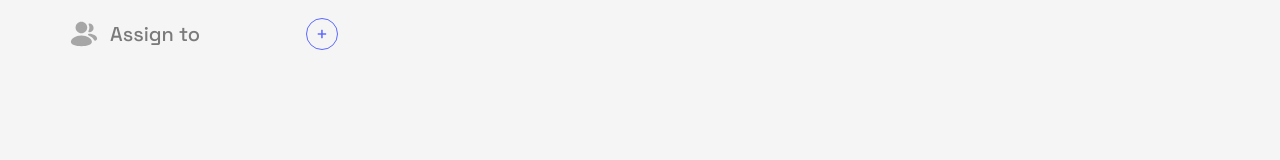
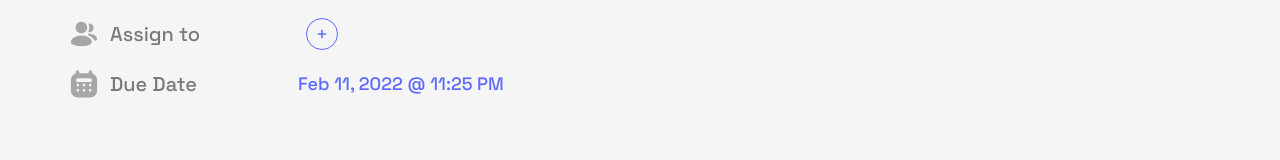
Before and after one commit to gyenabubakar/tasksheet-app, a Next.js app: page /app/new-task in a window 1280 px wide. Shown: the part 379-539 px from the top of the page. Built offline with nearby package versions, Linux system fonts and the light colour scheme.

Commit message:
added date/time picker

```diff
--- a/package.json
+++ b/package.json
@@ -15,8 +15,10 @@
     "http-status-codes": "^2.2.0",
     "moment": "^2.29.1",
     "next": "12.0.10",
+    "next-transpile-modules": "^9.0.0",
     "nextjs-progressbar": "^0.0.13",
     "react": "17.0.2",
+    "react-datepicker": "^4.6.0",
     "react-dom": "17.0.2",
     "react-toastify": "^8.1.1",
     "react-tooltip": "^4.2.21",
@@ -25,8 +27,10 @@
     "validator": "^13.7.0"
   },
   "devDependencies": {
+    "@babel/preset-react": "^7.16.7",
     "@types/node": "^14.18.10",
     "@types/react": "17.0.39",
+    "@types/react-datepicker": "^4.3.4",
     "@types/react-dom": "^17.0.11",
     "@types/validator": "^13.7.1",
     "@typescript-eslint/eslint-plugin": "^5.10.2",
--- a/pages/_app.tsx
+++ b/pages/_app.tsx
@@ -1,6 +1,7 @@
 import React from 'react';
 import type { AppProps } from 'next/app';
 import NextNProgress from 'nextjs-progressbar';
+import 'react-datepicker/dist/react-datepicker.css';
 
 import '~/styles/globals.css';
 import 'react-toastify/dist/ReactToastify.css';
--- a/pages/app/new-task.tsx
+++ b/pages/app/new-task.tsx
@@ -1,16 +1,19 @@
 import Head from 'next/head';
-import React, { FormEvent, useEffect, useState } from 'react';
+import React, { FormEvent, forwardRef, Ref, useEffect, useState } from 'react';
 import Image from 'next/image';
 import ReactTooltip from 'react-tooltip';
+import DatePicker from 'react-datepicker';
 
 import { DropdownItem, PageWithLayout, TaskPriority } from '~/assets/ts/types';
 import Navigation from '~/components/common/Navigation';
 import iconPeople from '~/assets/icons/task/people.svg';
 import iconWorkspace from '~/assets/icons/task/workspace.svg';
 import iconFolder from '~/assets/icons/task/folder.svg';
+import iconCalendar from '~/assets/icons/task/calendar.svg';
 import Dropdown from '~/components/workspace/Dropdown';
 import DropdownMultiple from '~/components/workspace/DropdownMultiple';
 import notify from '~/assets/ts/notify';
+import moment from 'moment';
 
 interface Assignee extends DropdownItem {
   avatar: string;
@@ -19,6 +22,24 @@ interface Assignee extends DropdownItem {
 interface Folder extends DropdownItem {
   colour: string;
 }
+
+type DatePickerInputProps = {
+  value?: Date | null;
+  onClick?: (e: FormEvent<HTMLButtonElement>) => void;
+};
+
+const DatePickerInput = forwardRef(
+  ({ value, onClick }: DatePickerInputProps, ref: Ref<HTMLButtonElement>) => (
+    <button
+      type="button"
+      ref={ref}
+      onClick={onClick}
+      className="text-main font-medium hover:text-darkmain"
+    >
+      {value}
+    </button>
+  ),
+);
 
 const NewTaskPage: PageWithLayout = () => {
   const [isMounted, setIsMounted] = useState(false);
@@ -31,6 +52,8 @@ const NewTaskPage: PageWithLayout = () => {
   const [folder, setFolder] = useState<Folder | null>(null);
   const [checklist, setChecklist] = useState<string[]>([]);
   const [dueDate, setDueDate] = useState<number | null>(null);
+
+  const [selectedDate, setSelectedDate] = useState<Date | null>(new Date());
 
   const [showWorkspaceDropdown, setShowWorkspaceDropdown] = useState(false);
   const [showFolderDropdown, setShowFolderDropdown] = useState(false);
@@ -349,6 +372,10 @@ const NewTaskPage: PageWithLayout = () => {
     setIsMounted(true);
   }, []);
 
+  useEffect(() => {
+    setDueDate(selectedDate?.getTime() || null);
+  }, [selectedDate]);
+
   return (
     <>
       <Head>
@@ -496,7 +523,7 @@ const NewTaskPage: PageWithLayout = () => {
             </div>
 
             <div className="assignees-wrapper relative">
-              <div className="assignees grid grid-cols-7 lg:grid-cols-5">
+              <div className="assignees grid grid-cols-7 lg:grid-cols-5 mb-5">
                 <div className="col-start-1 col-end-4 lg:col-end-2 flex items-center">
                   <div className="icon relative h-5 w-5 lg:h-7 lg:w-7">
                     <Image src={iconPeople} layout="fill" priority />
@@ -577,6 +604,36 @@ const NewTaskPage: PageWithLayout = () => {
                 />
               )}
             </div>
+
+            <div className="duedate-wrapper relative">
+              <div className="duedate grid grid-cols-7 lg:grid-cols-5 mb-5">
+                <div className="col-start-1 col-end-4 lg:col-end-2 flex items-center">
+                  <div className="icon flex items-center relative h-5 w-5 lg:h-7 lg:w-7">
+                    <Image src={iconCalendar} layout="fill" priority />
+                  </div>
+
+                  <span className="text-darkgray md:text-xl font-medium ml-3">
+                    Due Date
+                  </span>
+                </div>
+
+                <div className="col-start-4 col-end-8 lg:col-start-2 lg:col-end-6 relative">
+                  <DatePicker
+                    selected={selectedDate}
+                    onChange={(date) => {
+                      setSelectedDate(date);
+                    }}
+                    timeFormat="hh:mm aa"
+                    dateFormat="MMM d, yyyy @ h:mm aa"
+                    minDate={new Date()}
+                    filterTime={(date) => date.getTime() > new Date().getTime()}
+                    customInput={<DatePickerInput value={selectedDate} />}
+                    showTimeSelect
+                    showYearDropdown
+                  />
+                </div>
+              </div>
+            </div>
           </div>
         </form>
       </main>
--- a/styles/globals.css
+++ b/styles/globals.css
@@ -191,3 +191,17 @@ textarea::placeholder {
 .dropdown li.dropdown-item {
   @apply px-5 py-2 cursor-pointer hover:text-main hover:bg-faintmain flex items-center justify-between;
 }
+
+.calendar.overlay {
+  @apply fixed top-0 right-0 bottom-0 left-0 bg-[rgba(0,0,0,0.5)] w-screen h-screen;
+}
+
+.calendar.overlay .fc {
+  max-height: 100%;
+}
+
+@media (max-width: 768px) {
+  .react-datepicker__time-container {
+    @apply absolute -left-24 border-2 border-gray-300 rounded-lg overflow-hidden;
+  }
+}
```
Also changed, not shown: assets/icons/task/calendar.svg (added), 1 other file (tests, documents, lock files or other folders).
